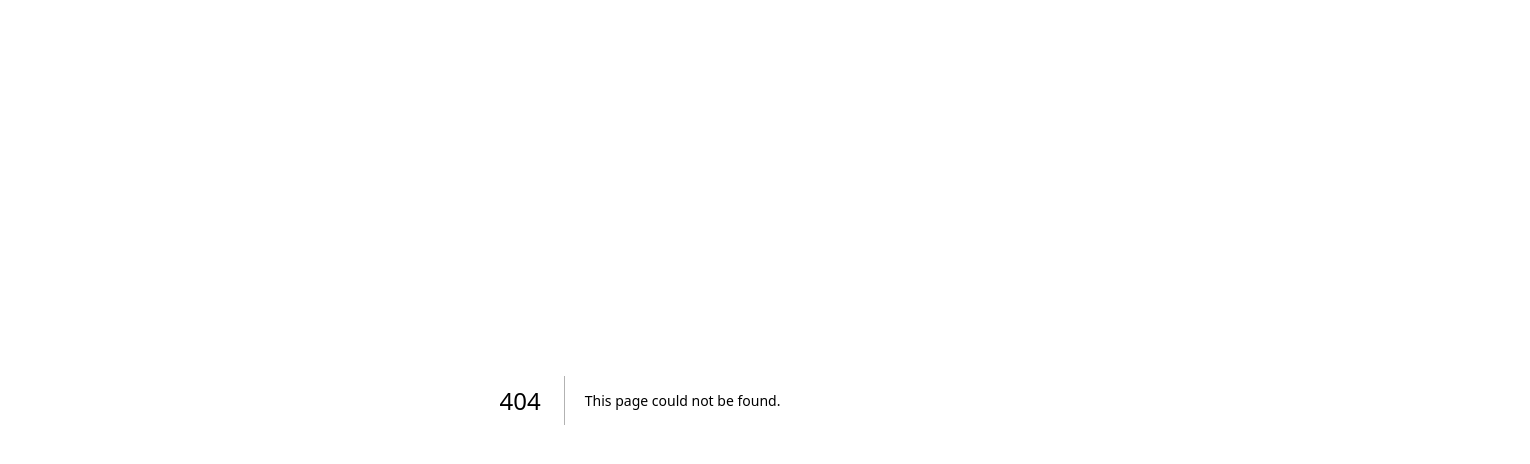
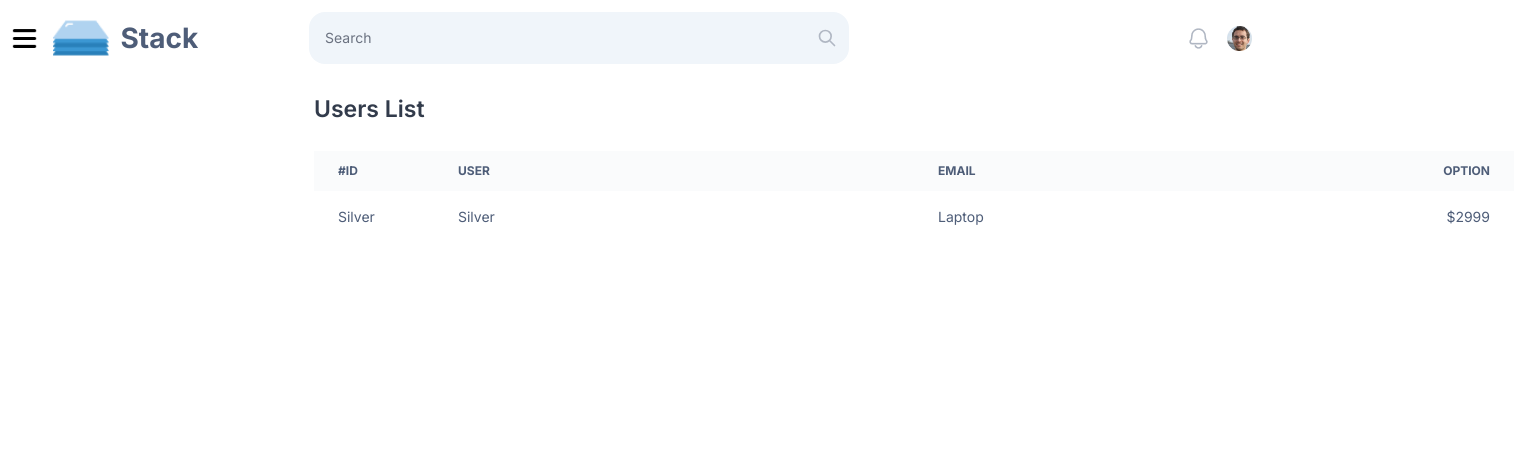
Before and after one commit to tawhidib/anchorblock_task1, a Next.js app: page /users in a window 1280 px wide. Before the commit this address had no page. Shown: the top 464 px of the page, 1530 px wide, since content can reach past the window. Built offline with nearby package versions, Linux system fonts and the light colour scheme.

Commit message:
style: user table basic design implement

```diff
--- /dev/null
+++ b/src/pages/users.tsx
@@ -0,0 +1,49 @@
+import Layout from "@/components/layout";
+import React from "react";
+
+const Users = (): JSX.Element => {
+  return (
+    <>
+      <header>
+        <h4 className="text-[#323B4B] text-[23px] font-semibold">Users List</h4>
+      </header>
+
+      {/* user table  */}
+
+      <main>
+        <div className="relative overflow-x-auto mt-6">
+          <table className="w-full text-sm text-left text-[#4E5D78]">
+            <thead className="text-xs uppercase bg-[#FAFBFC] rounded-3xl min-w-full">
+              <tr className="rounded-full min-w-full">
+                <th scope="col" className="w-[10%] px-6 py-3 text-left">
+                  #ID
+                </th>
+                <th scope="col" className="w-[40%] px-6 py-3 text-left">
+                  USER
+                </th>
+                <th scope="col" className="w-[40%] px-6 py-3 text-left">
+                  EMAIL
+                </th>
+                <th scope="col" className="w-[10%] px-6 py-3 text-right">
+                  OPTION
+                </th>
+              </tr>
+            </thead>
+            <tbody className="text-sm">
+              <tr className="bg-white">
+                <td className="px-6 py-4">Silver</td>
+                <td className="px-6 py-4">Silver</td>
+                <td className="px-6 py-4">Laptop</td>
+                <td className="px-6 py-4 text-right">$2999</td>
+              </tr>
+            </tbody>
+          </table>
+        </div>
+      </main>
+    </>
+  );
+};
+
+Users.getLayout = (page: JSX.Element) => <Layout>{page}</Layout>;
+
+export default Users;
```
